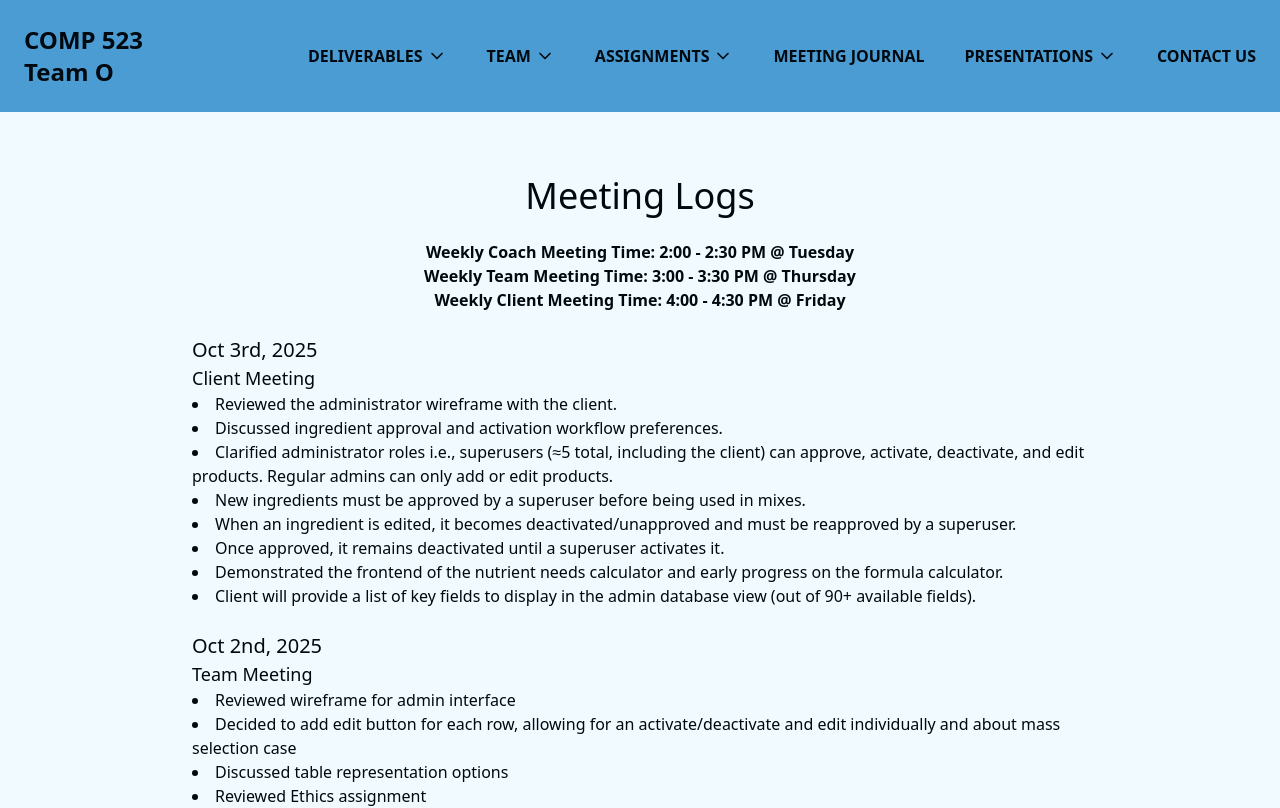
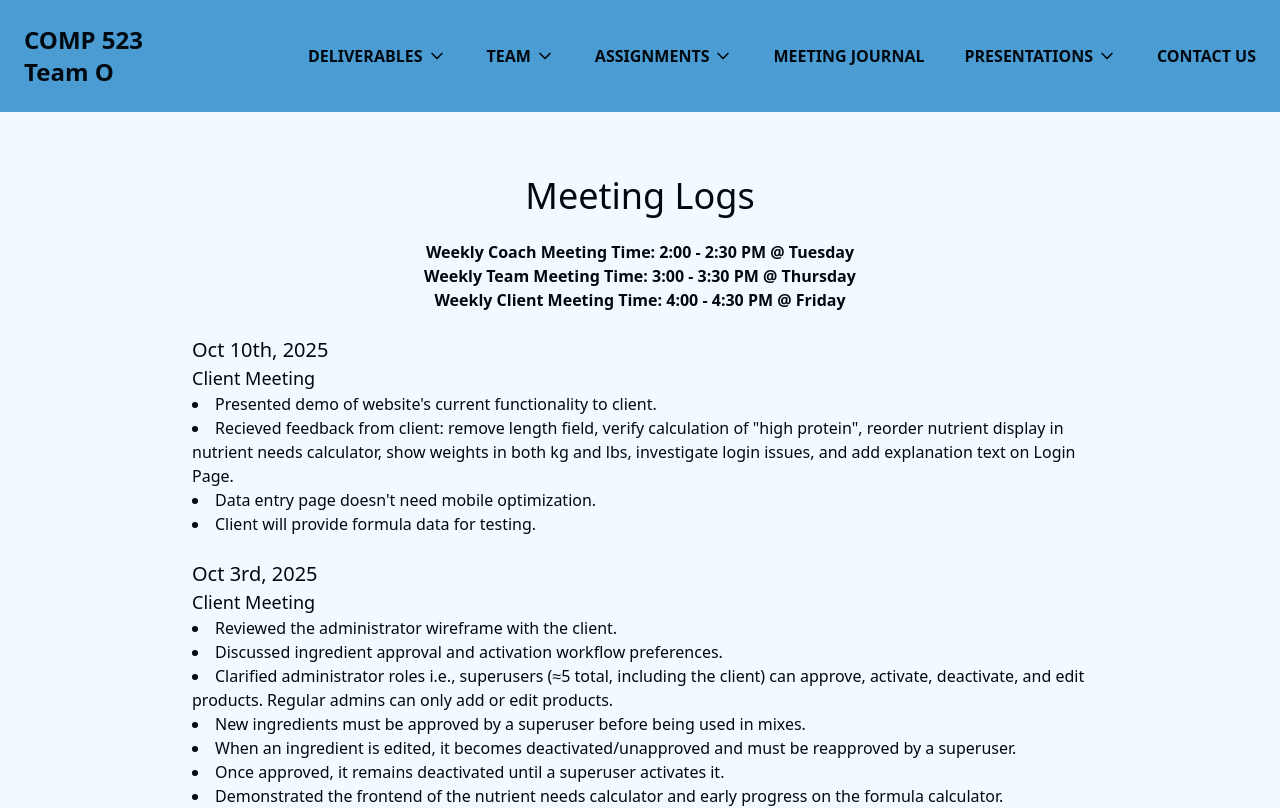
Before and after one commit to ethanbonsall/COMP-523-O, a Next.js app in the folder web/: page /journal in a window 1280 px wide. Shown: the top 808 px of the page. Built offline with nearby package versions, Linux system fonts and the light colour scheme.

Commit message:
Updated meeting log

```diff
--- a/web/pages/journal.tsx
+++ b/web/pages/journal.tsx
@@ -18,6 +18,15 @@ const Journal = () => {
         <p>
           <b>Weekly Client Meeting Time: 4:00 - 4:30 PM @ Friday</b>
         </p>
+        <br></br>
+        <div className="container mx-auto px-[15%]">
+          <p className="text-xl"> Oct 10th, 2025 </p>
+          <p className="text-lg"> Client Meeting </p>
+          <li>Presented demo of website&apos;s current functionality to client.</li>
+          <li>Recieved feedback from client: remove length field, verify calculation of &quot;high protein&quot;, reorder nutrient display in nutrient needs calculator, show weights in both kg and lbs, investigate login issues, and add explanation text on Login Page.</li>
+          <li>Data entry page doesn&apos;t need mobile optimization.</li>
+          <li>Client will provide formula data for testing.</li>
+        </div>
         <br></br>
         <div className="container mx-auto px-[15%]">
           <p className="text-xl"> Oct 3rd, 2025 </p>
```
